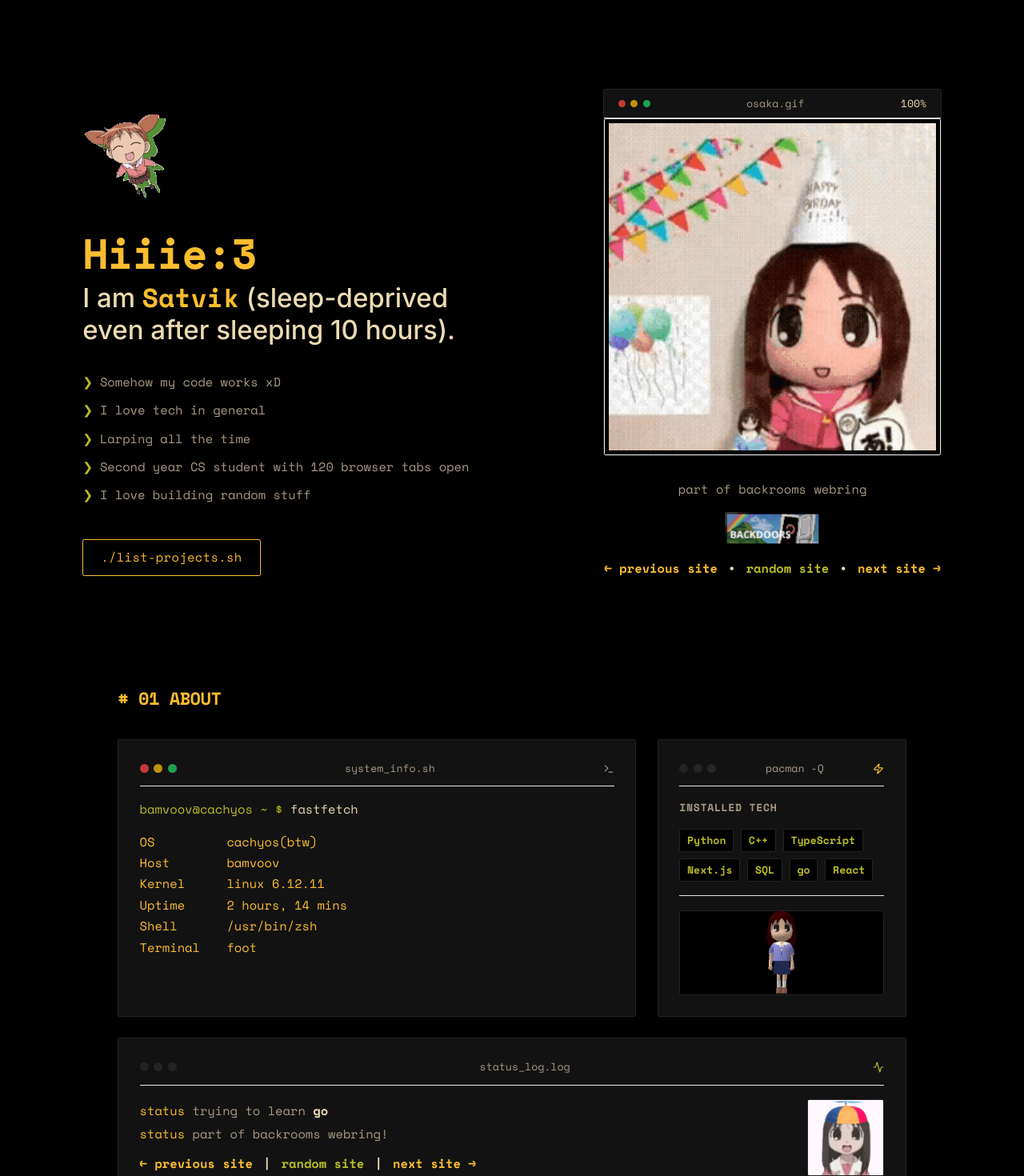
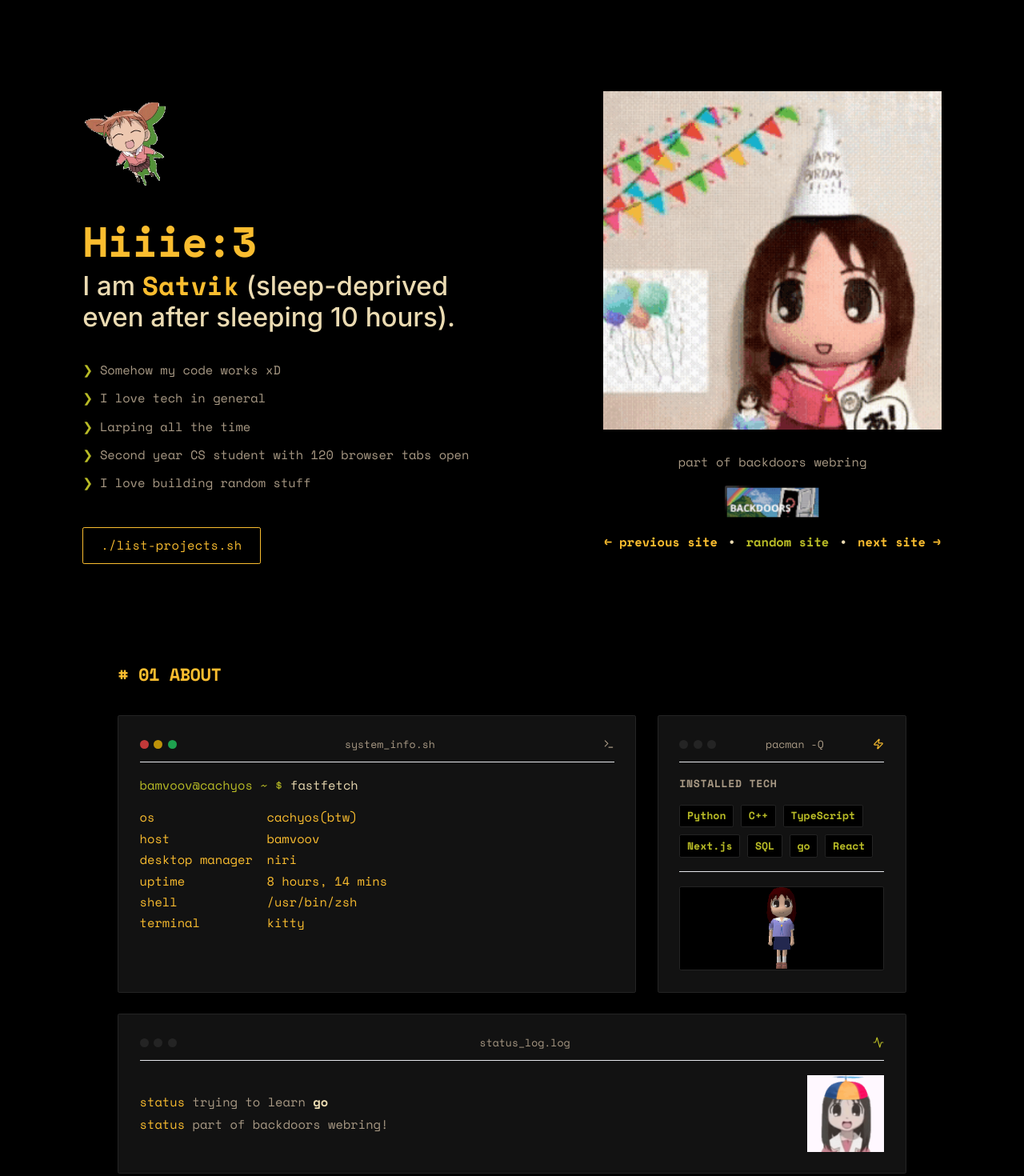
Before and after one commit to Bamvoov/welcomepage, a Next.js app: page / in a window 1280 px wide. Shown: the part 100-1570 px from the top of the page at 80% size. Built offline with nearby package versions, Linux system fonts and the light colour scheme.

Commit message:
this looks better now

```diff
--- a/components/About.tsx
+++ b/components/About.tsx
@@ -37,24 +37,39 @@ export default function About() {
             <div className="space-y-2 text-muted">
               <p className="text-accent-secondary">bamvoov@cachyos ~ $ <span className="text-text-color">fastfetch</span></p>
               <div className="h-px bg-bg-3/40 my-2" />
-              <div className="grid grid-cols-[100px_1fr] gap-x-2 gap-y-1 text-xs md:text-sm">
-                <span className="text-accent">OS</span>
-                <span className="text-accent">cachyos(btw) </span>
+              <div className="grid grid-cols-[max-content_1fr] gap-x-4 gap-y-1 text-xs md:text-sm">
+                <span className="text-accent whitespace-nowrap">os</span>
+                <a
+                  href="https://cachyos.org/"
+                  target="_blank"
+                  rel="noopener noreferrer"
+                  className="text-accent hover:underline"
+                >
+                  cachyos(btw)
+                </a>
 
-                <span className="text-accent">Host</span>
+                <span className="text-accent whitespace-nowrap">host</span>
                 <span className="text-accent">bamvoov</span>
 
-                <span className="text-accent">Kernel</span>
-                <span className="text-accent">linux 6.12.11</span>
+                <span className="text-accent whitespace-nowrap">desktop manager</span>
+                <a
+                  href="https://github.com/niri-wm/niri"
+                  target="_blank"
+                  rel="noopener noreferrer"
+                  className="text-accent hover:underline"
+                >
+                  niri
+                </a>
 
-                <span className="text-accent">Uptime</span>
-                <span className="text-accent">2 hours, 14 mins</span>
 
-                <span className="text-accent">Shell</span>
+                <span className="text-accent whitespace-nowrap">uptime</span>
+                <span className="text-accent">8 hours, 14 mins</span>
+
+                <span className="text-accent whitespace-nowrap">shell</span>
                 <span className="text-accent">/usr/bin/zsh</span>
 
-                <span className="text-accent">Terminal</span>
-                <span className="text-accent">foot</span>
+                <span className="text-accent whitespace-nowrap">terminal</span>
+                <span className="text-accent">kitty</span>
               </div>
 
             </div>
@@ -123,32 +138,9 @@ export default function About() {
                   <span className="text-accent">status</span> trying to learn <span className="text-text-color font-semibold">go</span>
                 </p>
                 <p className="text-muted">
-                  <span className="text-accent">status</span> part of backrooms webring!
+                  <span className="text-accent">status</span> part of backdoors webring!
                 </p>
 
-                {/* Webring Controls */}
-                <div className="pt-2 flex flex-wrap items-center gap-2 sm:gap-3 text-xs sm:text-sm font-mono font-semibold">
-                  <a
-                    href="https://webring-vit.vercel.app/redirect?from=bamvoov&dir=prev"
-                    className="text-accent hover:underline"
-                  >
-                    ← previous site
-                  </a>
-                  <span className="text-muted/40">|</span>
-                  <a
-                    href="https://webring-vit.vercel.app/random"
-                    className="text-accent-secondary hover:underline"
-                  >
-                    random site
-                  </a>
-                  <span className="text-muted/40">|</span>
-                  <a
-                    href="https://webring-vit.vercel.app/redirect?from=bamvoov&dir=next"
-                    className="text-accent hover:underline"
-                  >
-                    next site →
-                  </a>
-                </div>
               </div>
 
               {/* Funny GIF */}
@@ -158,7 +150,7 @@ export default function About() {
                   alt="Osaka spacey"
                   width={96}
                   height={96}
-                  className="object-contain rounded-sm border border-bg-3 bg-bg-1"
+                  className="object-contain"
                 />
               </div>
             </div>
--- a/components/Hero.tsx
+++ b/components/Hero.tsx
@@ -53,34 +53,21 @@ export default function Hero() {
         </div>
       </div>
 
-      {/* RIGHT: Avatar framed in terminal style */}
+      {/* RIGHT: Avatar */}
       <div className="w-full flex flex-col items-center md:items-end gap-4">
-        <div className="w-full max-w-sm rounded-sm border border-bg-3 bg-bg-2 overflow-hidden font-mono text-sm">
-          {/* Header */}
-          <div className="flex justify-between items-center border-b border-bg-3/40 px-4 py-2 bg-bg-2">
-            <div className="flex gap-1.5">
-              <div className="w-2 h-2 rounded-full bg-red-500/80" />
-              <div className="w-2 h-2 rounded-full bg-yellow-500/80" />
-              <div className="w-2 h-2 rounded-full bg-green-500/80" />
-            </div>
-            <span className="text-xs text-muted">osaka.gif</span>
-            <span className="text-xs text-muted/40">100%</span>
-          </div>
-          {/* Image Container */}
-          <div className="relative aspect-square w-full bg-bg-1 p-2">
+        <div className="relative aspect-square w-full max-w-sm">
           <Image
             src="/osaka-ayumu-kasuga.gif"
             alt="Satvik Srivastava profile photo"
             fill
             priority
-              className="object-cover rounded-sm border border-bg-3/40 p-1"
+            className="object-cover"
           />
-          </div>
         </div>
 
         {/* Separate Webring Box (Larger) */}
         <div className="w-full max-w-sm flex flex-col items-center gap-3 font-mono text-sm text-center py-3">
-          <span className="text-muted text-xs sm:text-sm font-medium">part of backrooms webring</span>
+          <span className="text-muted text-xs sm:text-sm font-medium">part of backdoors webring</span>
           <a
             href="https://webring-vit.vercel.app/"
             target="_blank"
@@ -97,7 +84,9 @@ export default function Hero() {
           </a>
           <div className="flex items-center gap-3 text-xs sm:text-sm flex-wrap justify-center font-semibold">
             <a
-              href="https://webring-vit.vercel.app/redirect?from=bamvoov&dir=prev"
+              href="https://webring-vit.vercel.app/redirect?from=satvik&dir=prev"
+              target="_blank"
+              rel="noopener noreferrer"
               className="text-accent hover:underline"
             >
               ← previous site
@@ -105,13 +94,17 @@ export default function Hero() {
             <span className="text-muted/40">•</span>
             <a
               href="https://webring-vit.vercel.app/random"
+              target="_blank"
+              rel="noopener noreferrer"
               className="text-accent-secondary hover:underline"
             >
               random site
             </a>
             <span className="text-muted/40">•</span>
             <a
-              href="https://webring-vit.vercel.app/redirect?from=bamvoov&dir=next"
+              href="https://webring-vit.vercel.app/redirect?from=satvik&dir=next"
+              target="_blank"
+              rel="noopener noreferrer"
               className="text-accent hover:underline"
             >
               next site →
```
Also changed, not shown: next-env.d.ts. Lines whose indentation alone changed are shown as unchanged.
